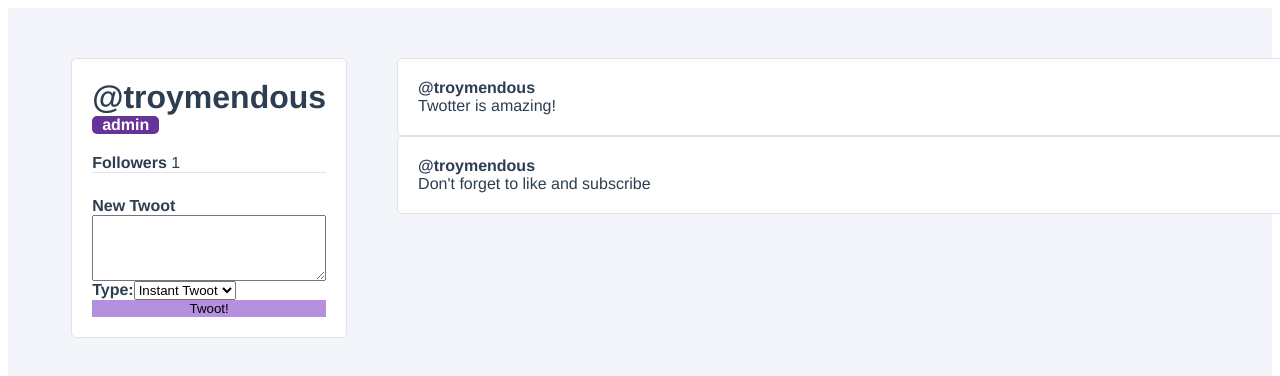
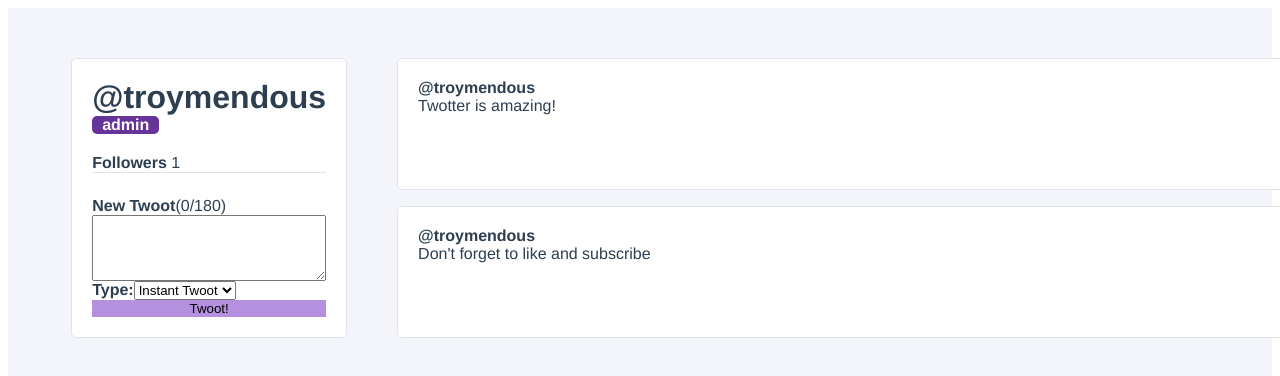
Before and after one commit to troymendous/twotter_vue, a Vue app: page / in a window 1280 px wide. Shown: the top 376 px of the page. Built offline with nearby package versions, Linux system fonts and the light colour scheme.

Commit message:
Adding scss and global styling

```diff
--- a/src/App.vue
+++ b/src/App.vue
@@ -15,7 +15,7 @@ export default {
 
 </script>
 
-<style>
+<style lang="scss">
 #app {
   font-family: Avenir, Helvetica, Arial, sans-serif;
   -webkit-font-smoothing: antialiased;
--- a/src/components/TwootItem.vue
+++ b/src/components/TwootItem.vue
@@ -42,7 +42,7 @@ export default {
 
 
 
-<style>
+<style lang="scss" scoped>
 .twoot-item {
     padding: 20px;
     background-color: white;
@@ -52,16 +52,18 @@ export default {
     cursor: pointer;
     transition: all 0.25s ease;
 
-}
+        &:hover {
+        transform: scale(1.1, 1.1);
+    }
 
-.twoot-item:hover {
-    transform: scale(1.1, 1.1);
-}
+    .twoot-item__user {
+        font-weight: bold;
+    }
 
-.twoot-item__user {
-    font-weight: bold;
 }
 
 
 
+
+
 </style>
--- a/src/components/UserProfile.vue
+++ b/src/components/UserProfile.vue
@@ -9,8 +9,8 @@
         <div class="user-profile__follower-count">
             <strong>Followers</strong> {{ followers }}
         </div>
-        <form action="" class="user-profile__create-twoot" @submit.prevent="createNewTwoot">
-          <label for="newTwoot"> <strong>New Twoot</strong></label>
+        <form action="" class="user-profile__create-twoot" @submit.prevent="createNewTwoot" :class="{'--exceeded': newTwootCharacterCount > 180}">
+          <label for="newTwoot"> <strong>New Twoot</strong>({{ newTwootCharacterCount }}/180)</label>
           <textarea name="" id="newTwoot" rows="4" v-model="newTwootContent"/>
 
           <div class="user-profile__create-twoot-type">
@@ -85,9 +85,10 @@ export default {
   },
 
   computed: {
-    fullName() {
-			return this.user.firstName + ' ' + this.user.lastName;
-		},
+    newTwootCharacterCount() {
+      return this.newTwootContent.length;
+    }
+
   },
 
 
@@ -118,15 +119,14 @@ this.newTwootContent = '';
 
 </script>
 
-<style>
+<style lang="scss" scoped>
 .user-profile {
     display: grid;
     grid-template-columns: 1fr 3fr;
     width: 100%;
     padding: 50px 5%;
-}
 
-.user-profile__user-panel {
+    &__user-panel {
     display: flex;
     flex-direction: column;
     margin-right: 50px;
@@ -134,9 +134,13 @@ this.newTwootContent = '';
     background-color: white;
     border-radius: 5px;
     border: 1px solid #DFE3E8;
+
+    h1 {
+    margin: 0;
 }
 
-.user-profile__admin-badge {
+
+  .user-profile__admin-badge {
   background: rebeccapurple;
   color: white;
   border-radius: 5px;
@@ -146,16 +150,42 @@ this.newTwootContent = '';
   margin-bottom: 20px;
 }
 
-h1 {
-    margin: 0;
-}
-
 .user-profile__create-twoot {
   padding-top: 24px;
   border-top: 1px solid #DFE3E8;
   display: flex;
   flex-direction: column;
+
+  &.--exceeded {
+    color: red;
+    border-color: red;
+
+    button {
+      background-color: red;
+      border: none;
+      color: white;
+    }
+  }
 }
+
+}
+
+
+}
+
+.user-profile__twoots-wrapper {
+  display: grid;
+  grid-gap: 16px;
+}
+
+
+
+
+
+
+
+
+
 
 button {
   background-color: rgb(180, 144, 223);
```
Also changed, not shown: src/styles/base.scss (added, +7 -0 lines), vue,config.js (added, +9 -0 lines), 13 other files (tests, documents, lock files or other folders).
